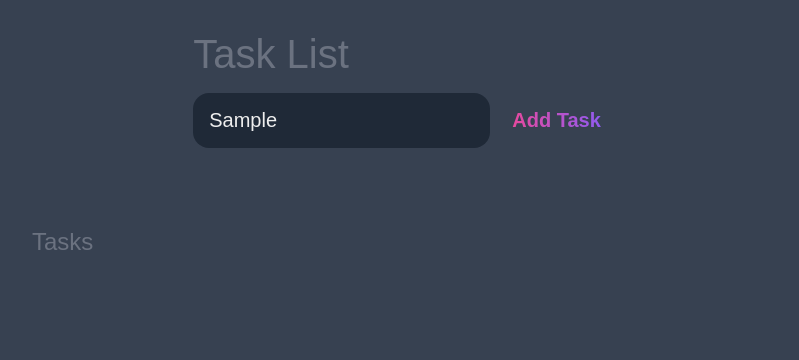
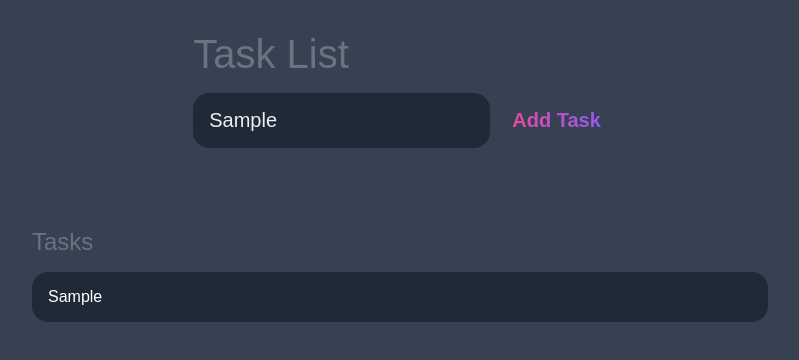
Before and after one commit to Patrick-Ngige/Task-list, a plain HTML site: page index.html in a window 1280 px wide. Both pictures are taken after typing "Sample" into the empty fields and a click on the input "Add Task". Shown: the whole page, without its empty margins (240-1039 px from the left). Drawn offline with Linux system fonts and the light colour scheme.

Commit message:
submit button now working

```diff
--- a/index.html
+++ b/index.html
@@ -1,5 +1,6 @@
 <!DOCTYPE html>
 <html lang="en">
+
 <head>
     <meta charset="UTF-8">
     <meta name="viewport" content="width=device-width, initial-scale=1.0">
@@ -7,6 +8,7 @@
     <link rel="stylesheet" href="main.css" />
 
 </head>
+
 <body>
     <header>
         <h1>Task List</h1>
@@ -18,7 +20,8 @@
     <main>
         <section class="task-list">
             <h2>Tasks</h2>
-            <!-- <div id="tasks">
+            <div id="tasks">
+                <!-- <div class="task">
                     <div class="content">
                         <input type="text" class="text" value="My task" readonly>
                     </div>
@@ -27,6 +30,7 @@
                         <button class="delete">Delete</button>
                     </div>
                 </div> -->
+            </div>
 
         </section>
 
@@ -35,4 +39,5 @@
 
     <script src="main.js"></script>
 </body>
+
 </html>
--- a/main.js
+++ b/main.js
@@ -1,6 +1,6 @@
-window.addEventListener('load', ()=> {
+window.addEventListener('load', () => {
     const form = document.querySelector("#tk-form");
-    const input = document.querySelector("#tk-form-input");
+    const input = document.querySelector("#tk-form input");
     const list_el = document.querySelector("#tasks");
 
     form.addEventListener('submit', (e) => {
@@ -15,10 +15,11 @@ window.addEventListener('load', ()=> {
 
         const task_el = document.createElement("div");
         task_el.classList.add("task");
-        task_content_el.innerText = task;
+
 
         const task_content_el = document.createElement("div");
-        task.task_content_el.classList.add("content");
+        task_content_el.classList.add("content");
+        task_content_el.innerText = task;
 
         task_el.appendChild(task_content_el);
 
```
Lines whose indentation alone changed are shown as unchanged.
